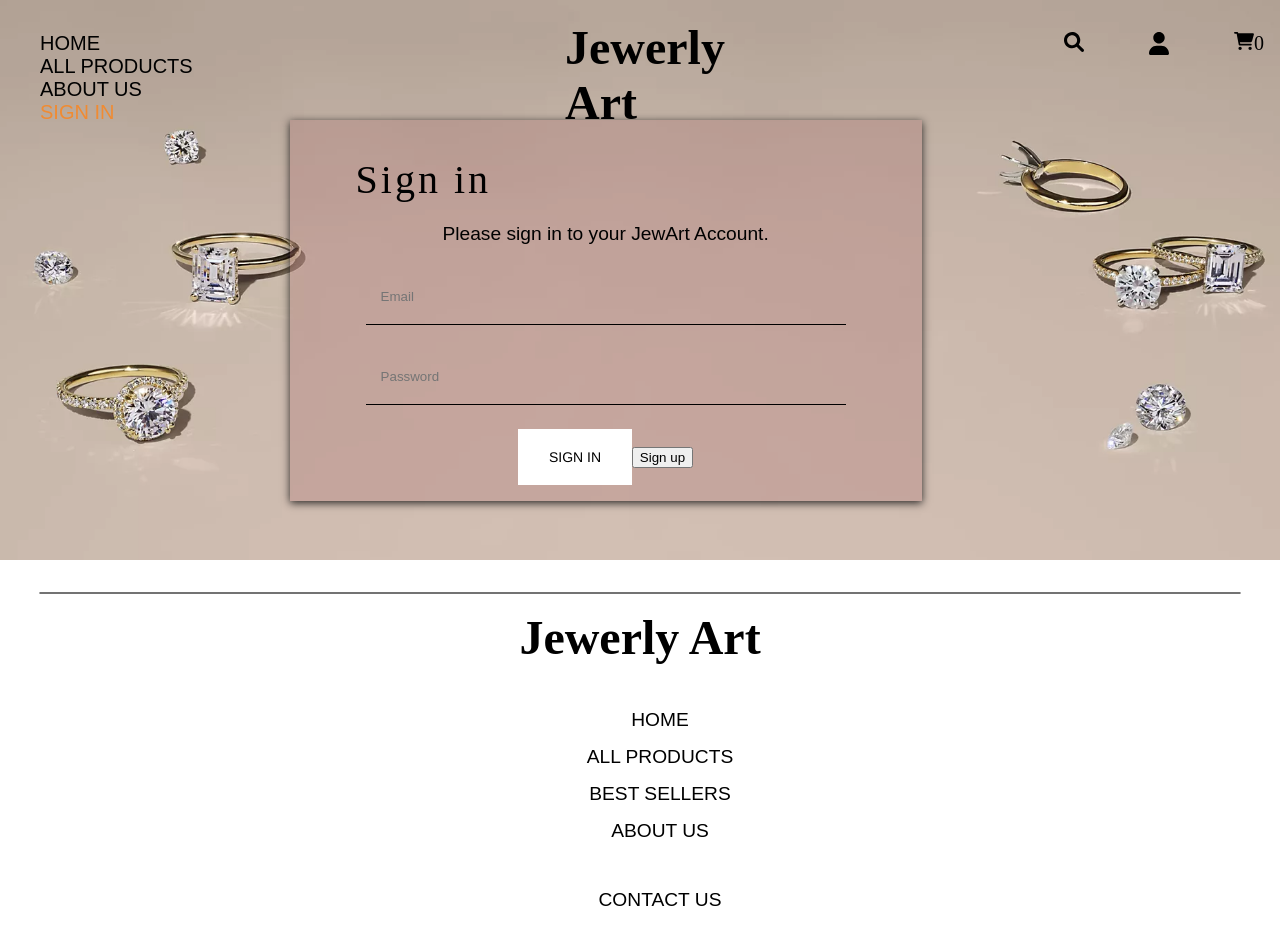
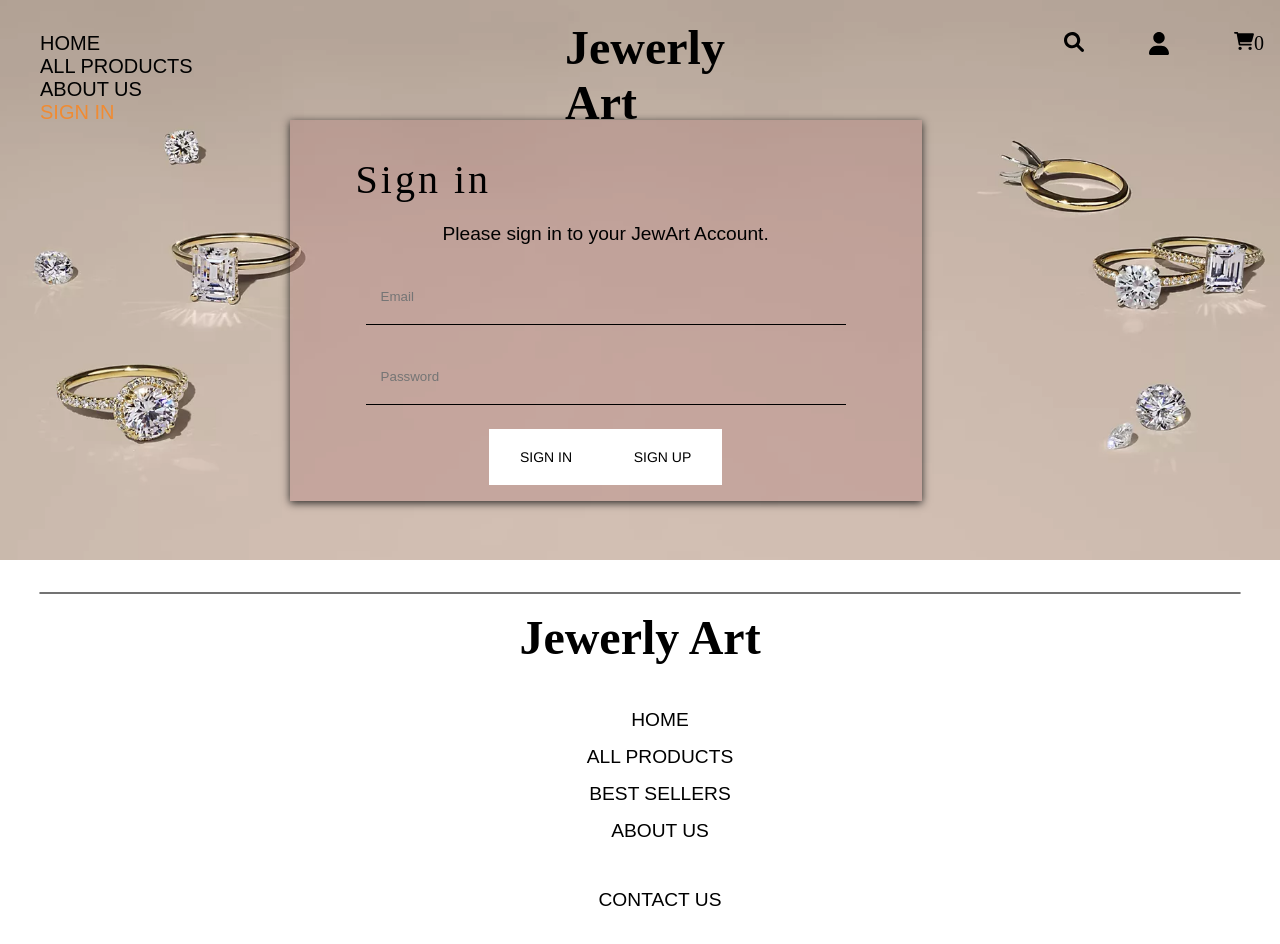
Before and after one commit to NazikAskhatova/diploma, a React (Create React App) app: page /auth in a window 1280 px wide. Shown: the top 944 px of the page. Built offline with nearby package versions, Linux system fonts and the light colour scheme; a web font is replaced by a local one.

Commit message:
added new styles in AboutPage.css file

```diff
--- a/src/components/AboutPage/AboutPage.module.css
+++ b/src/components/AboutPage/AboutPage.module.css
@@ -4,6 +4,7 @@
   flex-direction: row;
   background-color: rgb(233, 227, 218);
   margin-top: 100px;
+  margin-bottom: 100px;
 }
 .container {
   margin-top: 100px;
--- a/src/components/AuthDisplay/AuthDisplay.js
+++ b/src/components/AuthDisplay/AuthDisplay.js
@@ -55,7 +55,7 @@ export default function AuthDisplay() {
         </label>
 
         <button className={classes.buttonNew}><span className={classes.text}>Sign in</span></button>
-        <button><span>Sign up</span></button>
+        <button className={classes.buttonNew}><span className={classes.text}>Sign up</span></button>
       </form>
     </div>
      </>
```
